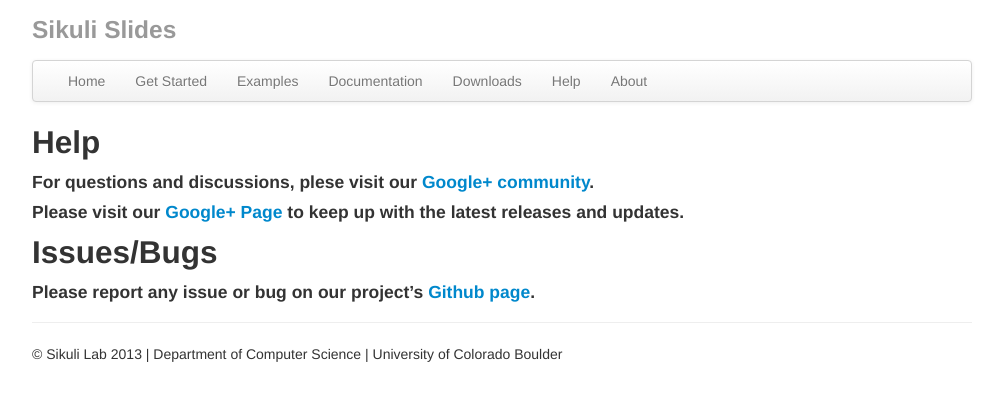
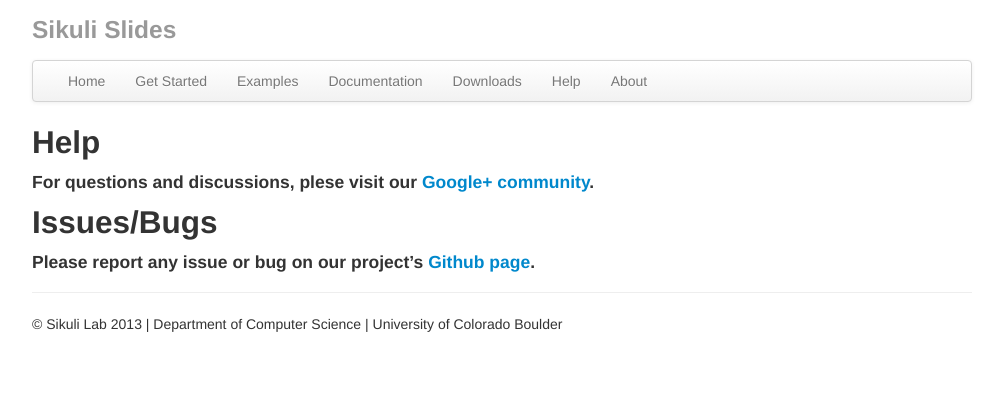
Before and after one commit to sikuli/sikuli-slides, a Jekyll site: the page built from help.md, in a window 1280 px wide. Shown: the top 401 px of the page, without its empty margins (138-1141 px from the left). Built offline with Jekyll 4.4.1, drawn with Linux system fonts in a browser that asks for light colours.

Commit message:
remove G+ page

```diff
--- a/help.md
+++ b/help.md
@@ -5,7 +5,7 @@
 
 ## Help
 ####For questions and discussions, plese visit our [Google+ community](https://plus.google.com/communities/101698609208460903442).<br/>
-####Please visit our [Google+ Page](https://plus.google.com/110921978832968698645) to keep up with the latest releases and updates.
+
 ## Issues/Bugs
 
 ####Please report any issue or bug on our project's [Github page](http://github.com/sikuli/sikuli-slides/issues).
```
